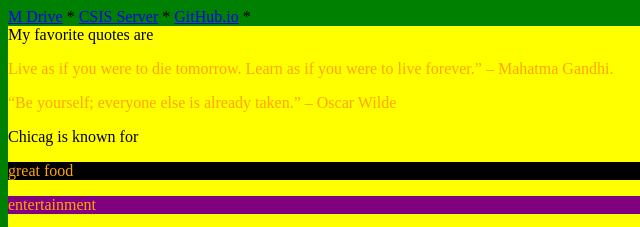
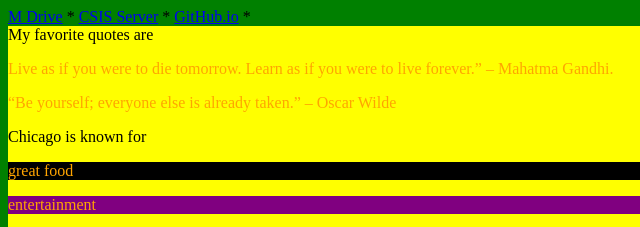
Before and after one commit to CMALI59/CMALI59.github.io, a plain HTML site: page index.html in a window 1280 px wide. Shown: the top 227 px of the page, 0-640 px from the left. Drawn offline with Linux system fonts and the light colour scheme.

Commit message:
Update index.html

```diff
--- a/index.html
+++ b/index.html
@@ -36,7 +36,7 @@ p    {color: orange;}
   <p>“Be yourself; everyone else is already taken.”
 
 – Oscar Wilde</p>
- <h> Chicag is known for </h>
+ <h> Chicago is known for </h>
   <p id="Food">great food</p>
   <p id="Entertainment">entertainment</p>
     <p id="Buildings">Tall buildings</p>
```
